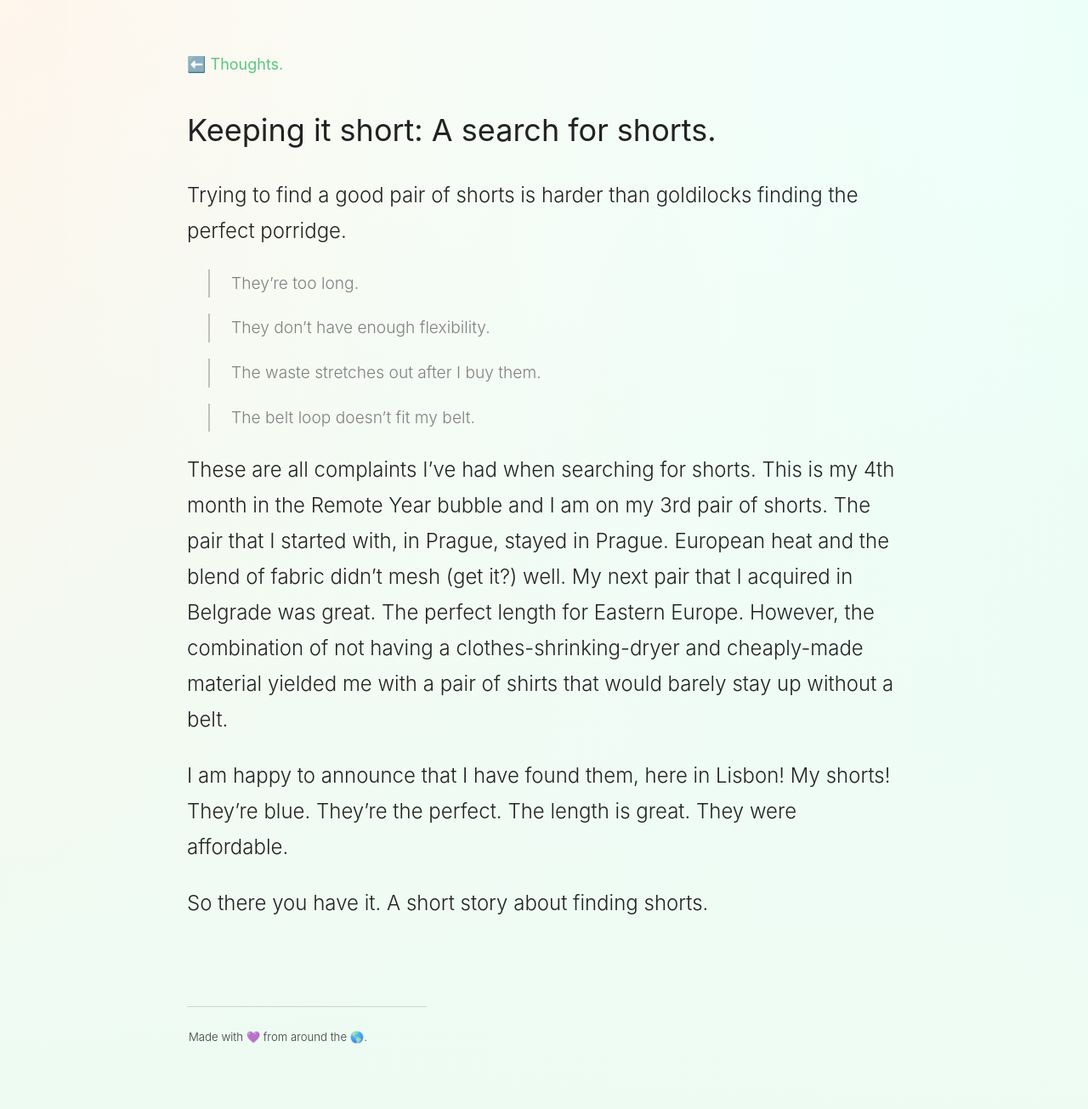
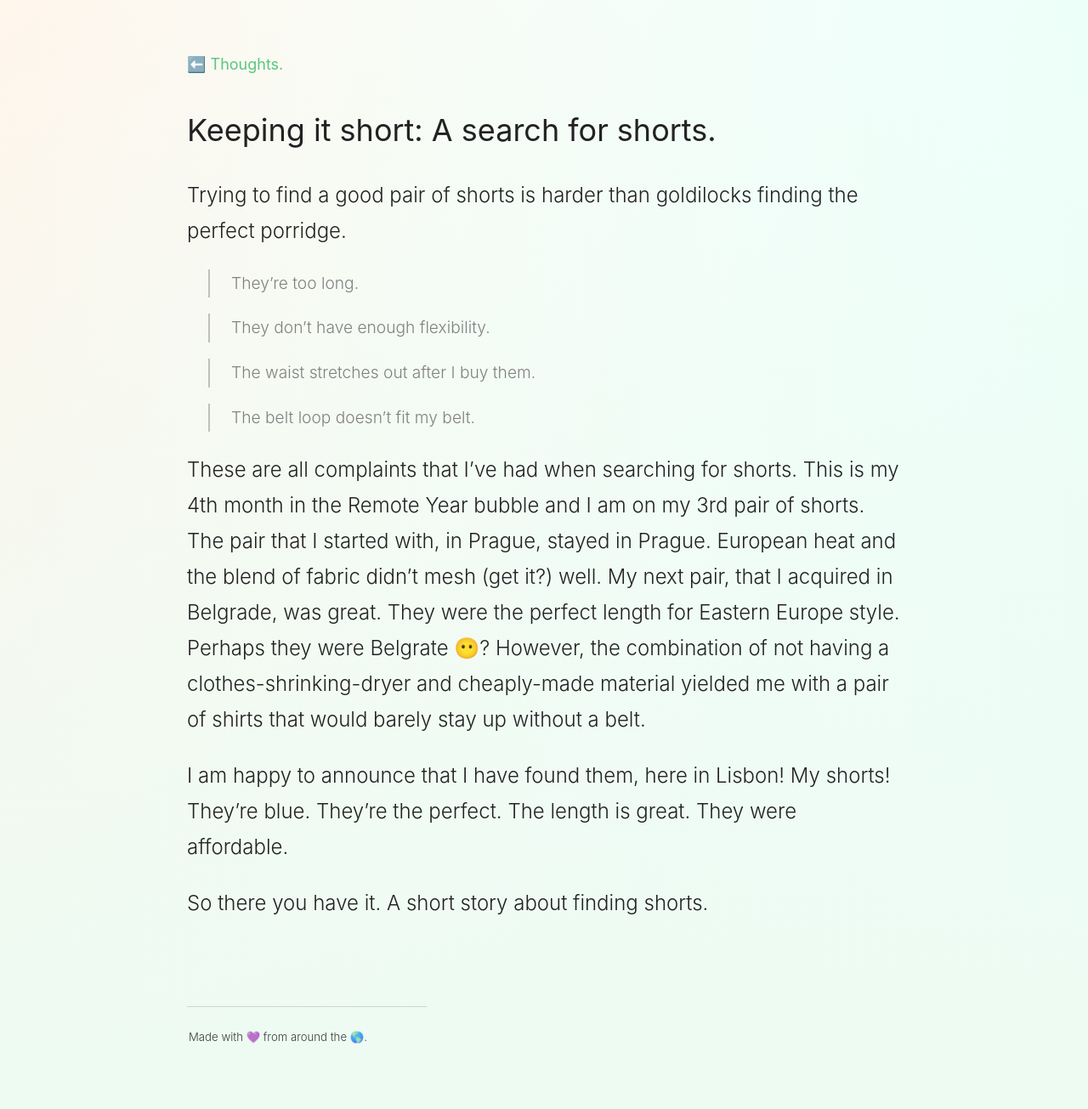
Before and after one commit to jessess/www, a Jekyll site: the page built from _posts/2016-09-21-a-shorts-story.markdown, in a window 1280 px wide. Shown: the whole page at 85% size. Built offline with Jekyll 4.4.1, drawn with Linux system fonts in a browser that asks for light colours.

Commit message:
i do grammer good

```diff
--- a/_posts/2016-09-21-a-shorts-story.markdown
+++ b/_posts/2016-09-21-a-shorts-story.markdown
@@ -11,11 +11,11 @@ Trying to find a good pair of shorts is harder than goldilocks finding the perfe
 
 > They don't have enough flexibility.
 
-> The waste stretches out after I buy them.
+> The waist stretches out after I buy them.
 
 > The belt loop doesn't fit my belt.
 
-These are all complaints I've had when searching for shorts. This is my 4th month in the Remote Year bubble and I am on my 3rd pair of shorts. The pair that I started with, in Prague, stayed in Prague. European heat and the blend of fabric didn't mesh (get it?) well. My next pair that I acquired in Belgrade was great. The perfect length for Eastern Europe. However, the combination of not having a clothes-shrinking-dryer and cheaply-made material yielded me with a pair of shirts that would barely stay up without a belt.
+These are all complaints that I've had when searching for shorts. This is my 4th month in the Remote Year bubble and I am on my 3rd pair of shorts. The pair that I started with, in Prague, stayed in Prague. European heat and the blend of fabric didn't mesh (get it?) well. My next pair, that I acquired in Belgrade, was great. They were the perfect length for Eastern Europe style. Perhaps they were Belgrate 😶? However, the combination of not having a clothes-shrinking-dryer and cheaply-made material yielded me with a pair of shirts that would barely stay up without a belt.
 
 I am happy to announce that I have found them, here in Lisbon! My shorts! They're blue. They're the perfect. The length is great. They were affordable.
 
```
